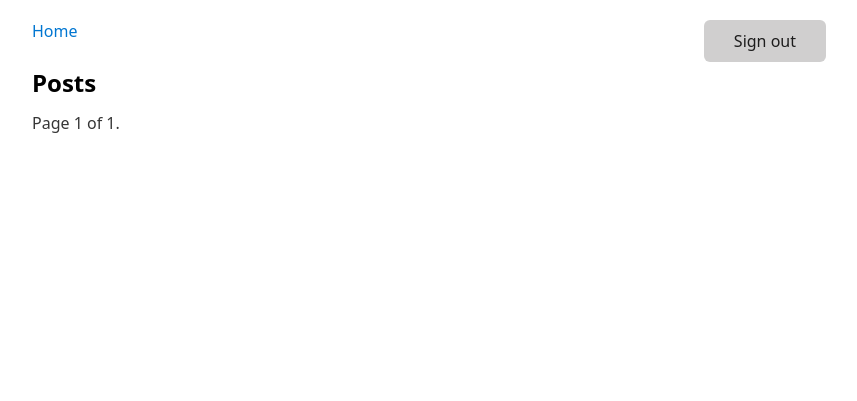
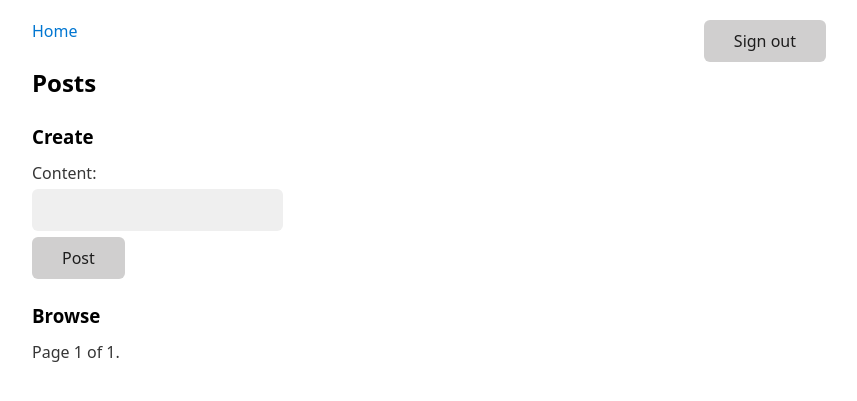
Before and after one commit to kekalainen/uh-csb-vwa, a Django app: page /posts/ in a window 1280 px wide. Shown: the top 401 px of the page, without its empty margins (208-1065 px from the left). Run offline with Django 4.2, Linux system fonts and the light colour scheme; the visitor is signed in with stand-in values (Sample User, id 1); data that the repository does not hold is empty.

Commit message:
Implement post create view & form

```diff
--- /dev/null
+++ b/posts/templates/posts/_post_form.html
@@ -0,0 +1,5 @@
+<form method="post" action="{% url 'posts:create' %}">
+    {% csrf_token %}
+    {{ form }}
+    <input type="submit" value="Post">
+</form>
--- a/posts/templates/posts/post_list.html
+++ b/posts/templates/posts/post_list.html
@@ -2,6 +2,11 @@
 
 {% block content %}
 <h2>Posts</h2>
+{% if user.is_authenticated %}
+    <h3>Create</h3>
+    {% include "posts/_post_form.html" %}
+{% endif %}
+<h3>Browse</h3>
 {% for post in page_obj %}
     <blockquote>
         <p>{{ post.content }}</p>
--- a/posts/urls.py
+++ b/posts/urls.py
@@ -1,9 +1,10 @@
 from django.urls import path
 
-from .views import PostListView
+from .views import PostCreateView, PostListView
 
 app_name = "posts"
 
 urlpatterns = [
     path("", PostListView.as_view(), name="list"),
+    path("create/", PostCreateView.as_view(), name="create"),
 ]
--- a/posts/views.py
+++ b/posts/views.py
@@ -1,8 +1,30 @@
+from django.contrib.auth.mixins import LoginRequiredMixin
+from django.urls import reverse_lazy
+from django.views.generic.edit import CreateView
 from django.views.generic.list import ListView
 
 from .models import Post
 
 
+class PostCreateView(LoginRequiredMixin, CreateView):
+    model = Post
+    fields = ("content",)
+    http_method_names = ["post", "options"]
+    success_url = reverse_lazy("posts:list")
+
+    def form_valid(self, form):
+        form.instance.author = self.request.user
+        return super().form_valid(form)
+
+
 class PostListView(ListView):
     model = Post
     paginate_by = 10
+
+    def get_context_data(self, **kwargs):
+        context = super().get_context_data(**kwargs)
+
+        create_view = PostCreateView()
+        context["form"] = create_view.get_form_class()
+
+        return context
```
